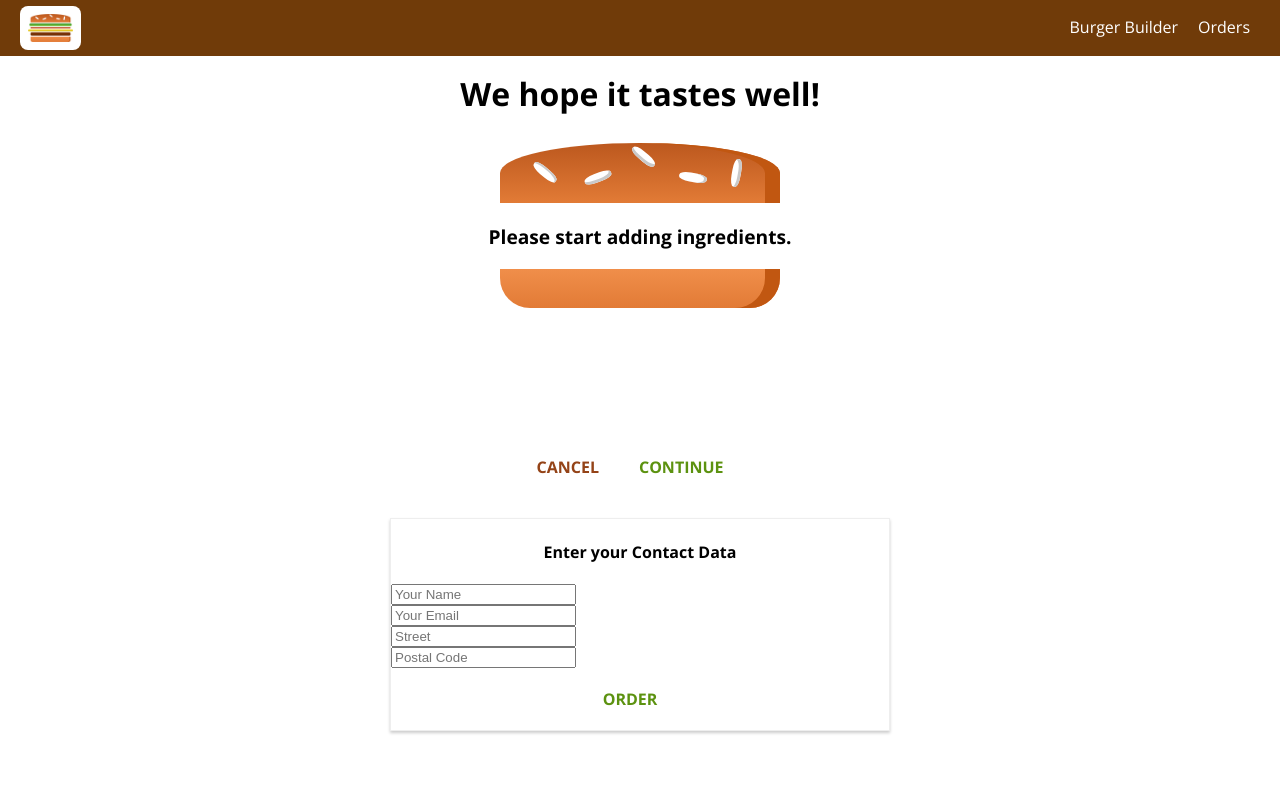
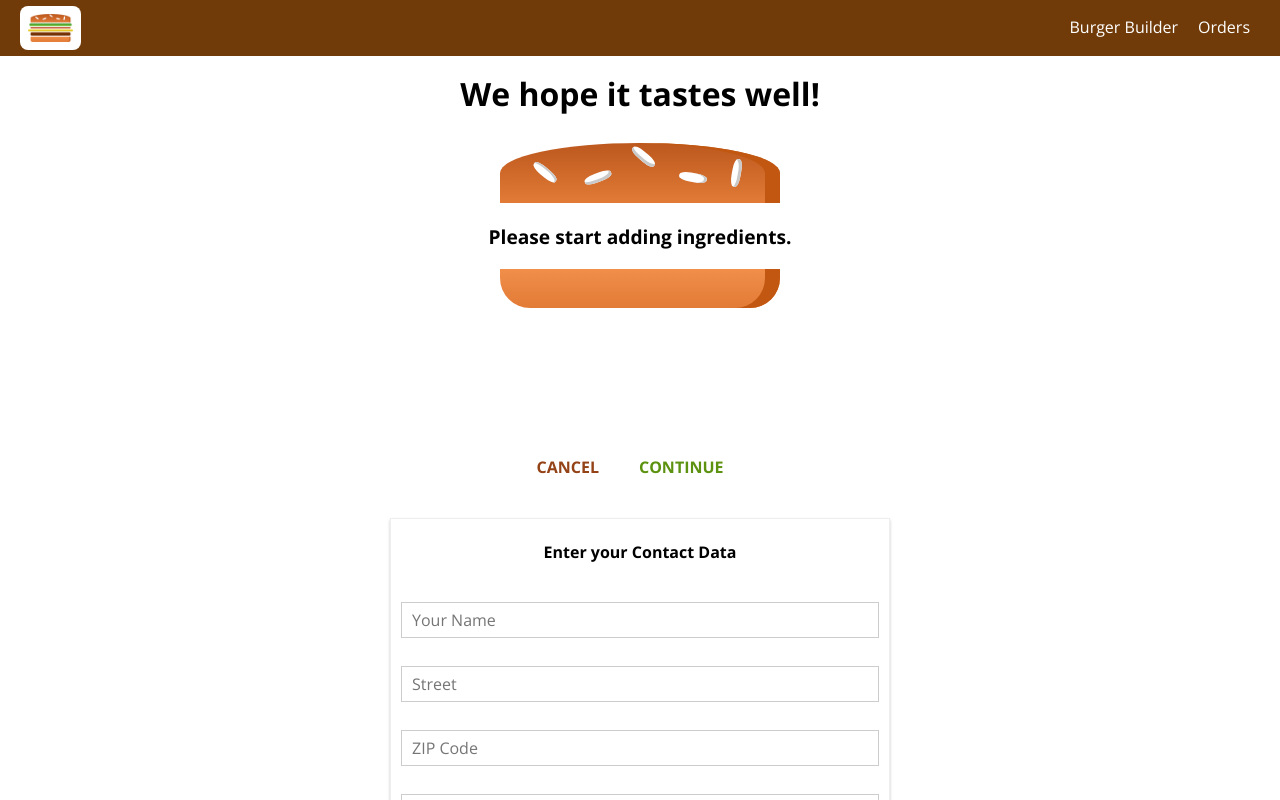
Before and after one commit to fabianlee1211/react-burger-app, a React app: page /checkout in a window 1280 px wide. Both pictures are taken after a click on the button "CONTINUE". Shown: the top 800 px of the page. Built offline with nearby package versions, Linux system fonts and the light colour scheme.

Commit message:
Dynamic input form

```diff
--- a/src/components/Order/CheckoutSummary/CheckoutSummary.js
+++ b/src/components/Order/CheckoutSummary/CheckoutSummary.js
@@ -3,7 +3,7 @@
 import Button from '../../UI/Button/Button';
 import classes from './CheckoutSummary.css';
 
-const CheckoutSummary = props => (
+const CheckoutSummary = (props) => (
   <div className={classes.CheckoutSummary}>
     <h1>We hope it tastes well!</h1>
     <div style={{ width: '100%', margin: 'auto' }}>
--- /dev/null
+++ b/src/components/UI/Input/Input.css
@@ -0,0 +1,27 @@
+.Input {
+  width: 100%;
+  padding: 10px;
+  box-sizing: border-box;
+}
+
+.Label {
+  font-weight: bold;
+  display: block;
+  margin-bottom: 8px;
+}
+
+.InputElement {
+  outline: none;
+  border: 1px solid #ccc;
+  background-color: white;
+  font: inherit;
+  padding: 6px 10px;
+  display: block;
+  width: 100%;
+  box-sizing: border-box;
+}
+
+.InputElement:focus {
+  outline: none;
+  background-color: #ccc;
+}
--- /dev/null
+++ b/src/components/UI/Input/Input.js
@@ -0,0 +1,35 @@
+import React from 'react';
+import classes from './Input.css'
+import { options } from 'sw-toolbox';
+
+const Input = (props) => {
+  let inputElement = null;
+  switch (props.elementType) {
+    case ('input'):
+      inputElement = <input className={classes.InputElement} {...props.elementConfig} value={props.value}/>;
+      break;
+    case ('textarea'):
+      inputElement = <textarea className={classes.InputElement} {...props.elementConfig} value={props.value}/>;
+      break;
+    case ('select'):
+      inputElement = (
+        <select className={classes.InputElement} value={props.value}>
+          {props.elementConfig.options.map(option => (
+            <option key={option.value} value={option.value}>{option.displayValue}</option>
+          ))}
+        </select>
+      );
+      break;
+    default:
+      inputElement = <input className={classes.InputElement} {...props.elementConfig} value={props.value}/>;
+  }
+
+  return (
+    <div className={classes.Input}>
+      <label className={classes.Label}>{props.label}</label>
+      { inputElement }
+    </div>
+  );
+};
+
+export default Input;
--- a/src/containers/Checkout/ContactData/ContactData.js
+++ b/src/containers/Checkout/ContactData/ContactData.js
@@ -1,16 +1,62 @@
 import React, { Component } from 'react';
 import Button from '../../../components/UI/Button/Button';
 import Spinner from '../../../components/UI/Spinner/Spinner';
+import Input from '../../../components/UI/Input/Input';
 import classes from './ContactData.css';
 import axios from '../../../axios-order';
 
 class ContactData extends Component {
   state = {
-    name: '',
-    email: '',
-    address: {
-      street: '',
-      postalCode: ''
+    orderForm: {
+      name: {
+        elementType: 'input',
+        elementConfig: {
+          type: 'text',
+          placeholder: 'Your Name'
+        },
+        value: ''
+      },
+      street: {
+        elementType: 'input',
+        elementConfig: {
+          type: 'text',
+          placeholder: 'Street'
+        },
+        value: ''
+      },
+      zipCode: {
+        elementType: 'input',
+        elementConfig: {
+          type: 'text',
+          placeholder: 'ZIP Code'
+        },
+        value: ''
+      },
+      country: {
+        elementType: 'input',
+        elementConfig: {
+          type: 'text',
+          placeholder: 'Country'
+        },
+        value: ''
+      },
+      email: {
+        elementType: 'input',
+        elementConfig: {
+          type: 'text',
+          placeholder: 'Your Email'
+        },
+        value: ''
+      },
+      deliveryMethod: {
+        elementType: 'select',
+        elementConfig: {
+          options: [
+            {value: 'fastest', displayValue: 'Fastest'},
+            {value: 'cheapest', displayValue: 'Cheapest'}]
+        },
+        value: ''
+      }
     },
     loading: false
   }
@@ -21,16 +67,6 @@
     const order = {
       ingredients: this.props.ingredients,
       price: this.props.totalPrice,
-      customer: {
-        name: 'Fabian Lee',
-        address: {
-          street: 'Test',
-          zipCode: '12345',
-          country: 'Hong Kong'
-        },
-        email: 'abc@test.com'
-      },
-      deliveryMethod: 'fastest'
     }
     axios.post('/orders.json', order)
       .then((response) => {
@@ -43,12 +79,23 @@
   }
 
   render() {
+    const inputElements = [];
+    for (let key in this.state.orderForm) {
+      inputElements.push({
+        id: key,
+        config: this.state.orderForm[key]
+      });
+    }
+    console.log(inputElements);
     let form = (
       <form>
-        <input className={classes.Input} type="text" name="name" placeholder="Your Name" />
-        <input className={classes.Input} type="text" name="email" placeholder="Your Email" />
-        <input className={classes.Input} type="text" name="street" placeholder="Street" />
-        <input className={classes.Input} type="text" name="postal" placeholder="Postal Code" />
+        {inputElements.map((el) => (
+          <Input
+            key={el.id}
+            elementType={el.config.elementType}
+            elementConfig={el.config.elementConfig}
+            value={el.config.value} />
+        ))}
         <Button btnType="Success" clicked={this.orderHandler}>ORDER</Button>
       </form>
     );
```
Also changed, not shown: .eslintrc.json (deleted).
